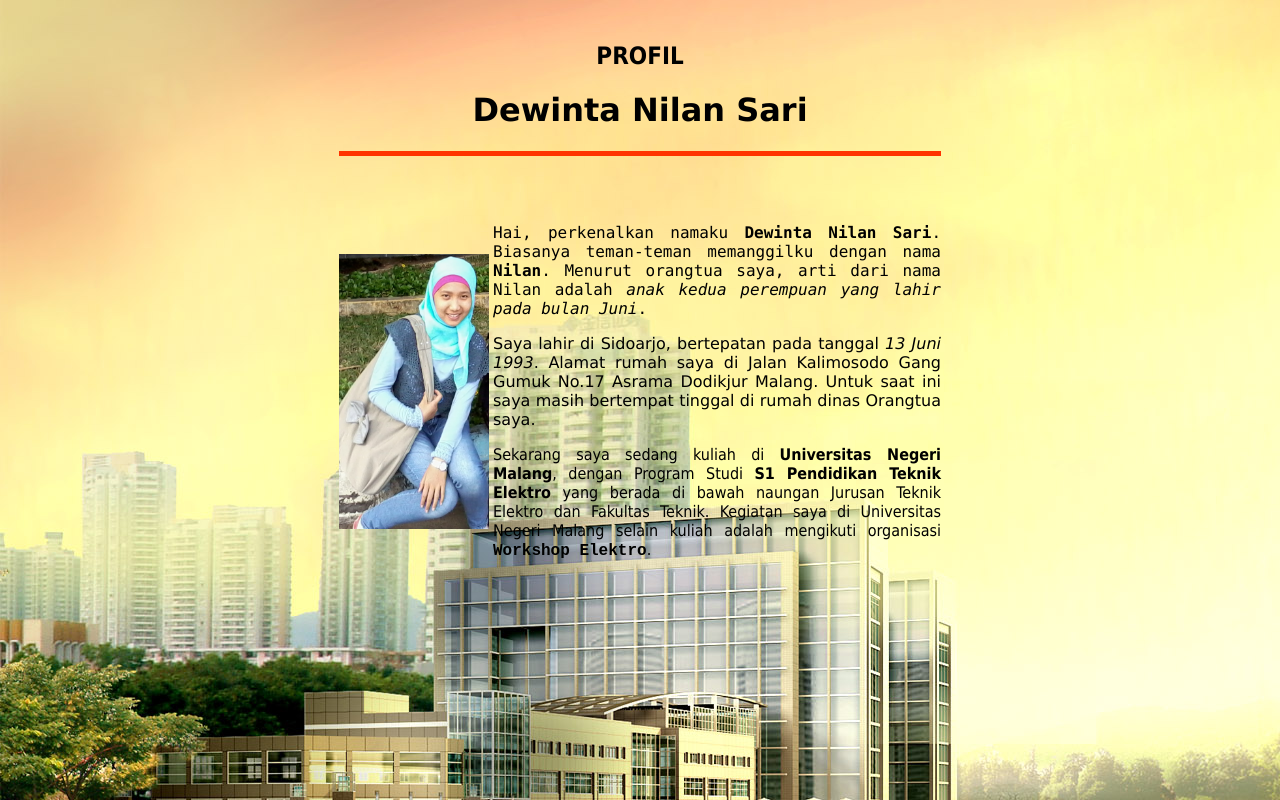
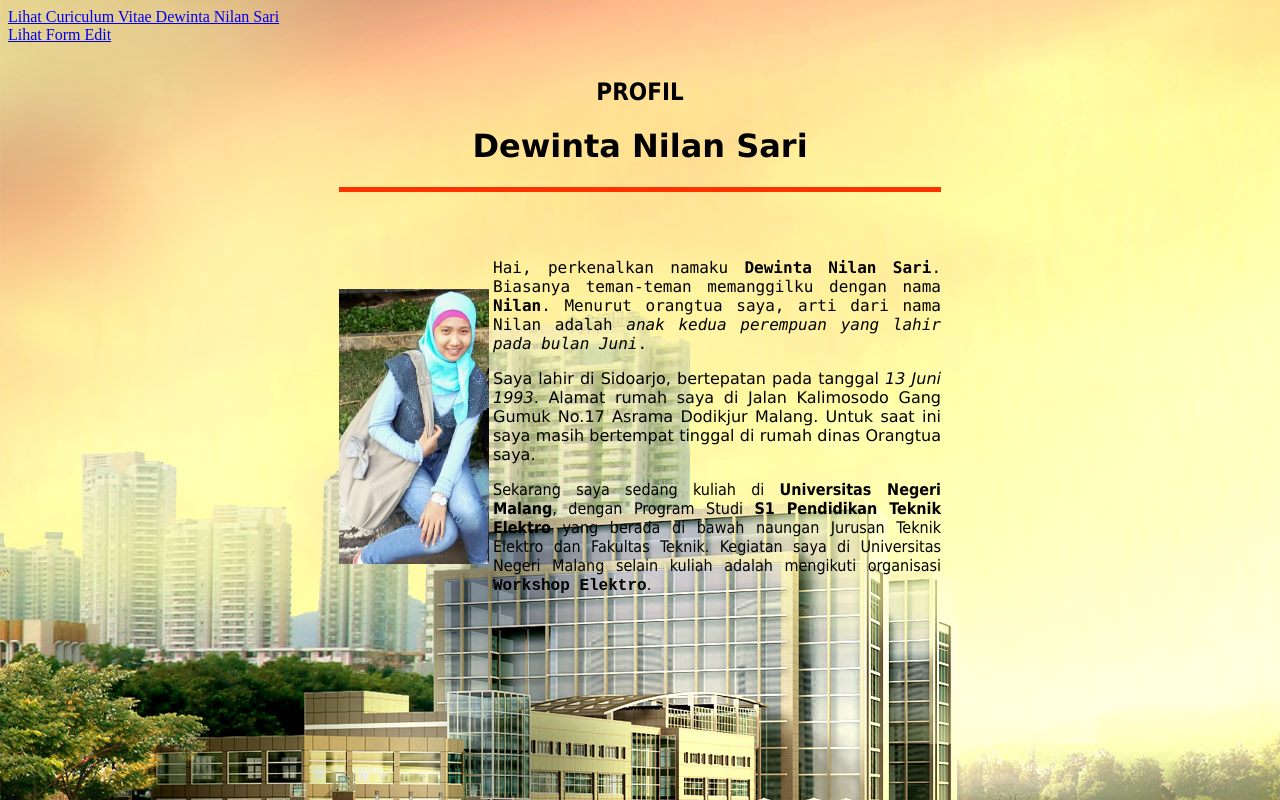
Before and after one commit to nilandns/WebPage, a plain HTML site: page index.html in a window 1280 px wide. Drawn offline with Linux system fonts and the light colour scheme.

Commit message:
Update index.html

```diff
--- a/index.html
+++ b/index.html
@@ -32,6 +32,12 @@ Sekarang saya sedang kuliah di <strong>Universitas Negeri Malang</strong>, denga
 </p>
         </td>
     </tr>
+     <tr>
+          <a href="tugas2_cv.html"> Lihat Curiculum Vitae Dewinta Nilan Sari</a>
+          <br>
+          <a href="tugas2_editpage.html">Lihat Form Edit </a>
+     </tr>
+
 </table>
 </body>
 </html>
```
